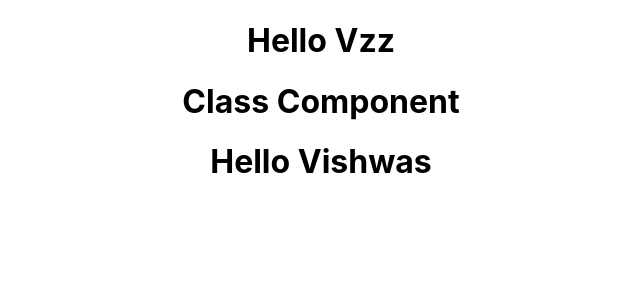
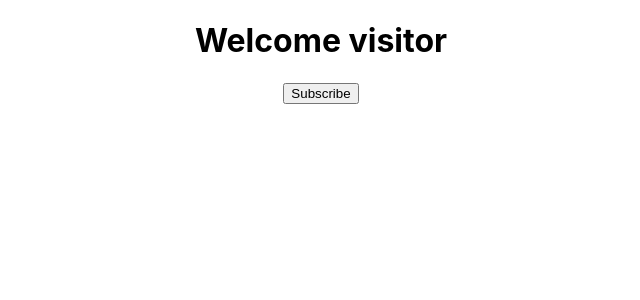
Before and after one commit to vigneshmagudeeswaran/codeevaluation, a React (Create React App) app: page / in a window 1280 px wide. Shown: the top 300 px of the page, without its empty margins (319-959 px from the left). Built offline with nearby package versions, Linux system fonts and the light colour scheme.

Commit message:
stateINclassMethod

```diff
--- a/src/App.js
+++ b/src/App.js
@@ -3,13 +3,23 @@
 import Greet from "./components/Greet";
 import Welcome from "./components/Welcome";
 import Hello from "./components/Hello";
+import Message from "./components/Message";
 
 function App() {
   return (
     <div className="App">
-      <Greet></Greet>
+      {/* <Greet name="Saravana" heroName="Superman">
+        <p>This is children</p>
+      </Greet>
+      <Greet name="Clark" heroName="Wonder Women">
+        <button>Action</button>
+      </Greet>
+      <Greet name="Diana"></Greet>
       <Welcome />
-      <Hello />
+      <Welcome name="Saravana" heroName="Superman" />
+      <Welcome name="Clark" heroName="Wonder Women" />
+      <Hello name="Diana" /> */}
+      <Message />
     </div>
   );
 }
--- a/src/components/Greet.js
+++ b/src/components/Greet.js
@@ -4,5 +4,15 @@
 //     return <h1> Hello Vishwas </h1>
 // }
 
-const Greet = () => <h1> Hello Vzz</h1>;
-export default Greet
+const Greet = (props) => {
+  console.log(props);
+    return (
+      <div>
+        <h1>
+          Hello {props.name} aka {props.heroName}
+        </h1>
+        {props.children}
+      </div>
+    );
+}
+export default Greet;
--- a/src/components/Hello.js
+++ b/src/components/Hello.js
@@ -11,7 +11,7 @@
 // Example for normal java script
 // return React.createElement(
 // 'div',
-//     null,
+//     {id: 'hello', className: 'dummyClass'},
 //     React.createElement('h1', null, 'Hello Vishwas')
 // )
 export default Hello;
--- /dev/null
+++ b/src/components/Message.js
@@ -0,0 +1,25 @@
+import React, { Component } from "react";
+
+class Message extends Component {
+  constructor() {
+    super();
+    this.state = {
+      message: "Welcome visitor",
+    };
+  }
+  changeMessage() {
+    this.setState({
+      message: "Thank you for subscribing",
+    });
+  }
+  render() {
+    return (
+      <div>
+        <h1>{this.state.message}</h1>
+        <button onClick={() => this.changeMessage()}>Subscribe</button>
+      </div>
+    );
+  }
+}
+
+export default Message;
--- a/src/components/Welcome.js
+++ b/src/components/Welcome.js
@@ -2,7 +2,7 @@
 
 class Welcome extends Component {
     render() {
-        return <h1>Class Component</h1>
+        return <h1>Class Component {this.props.name} a.k.a {this.props.heroName}</h1>
     }
 }
 
```
